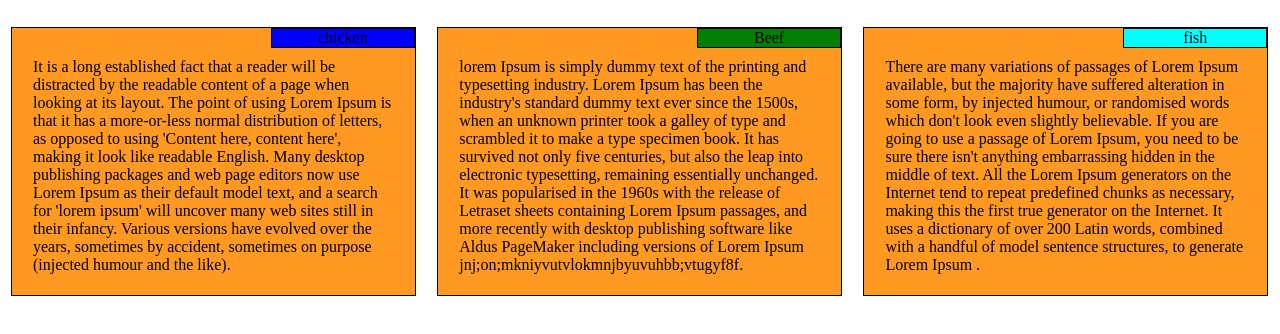
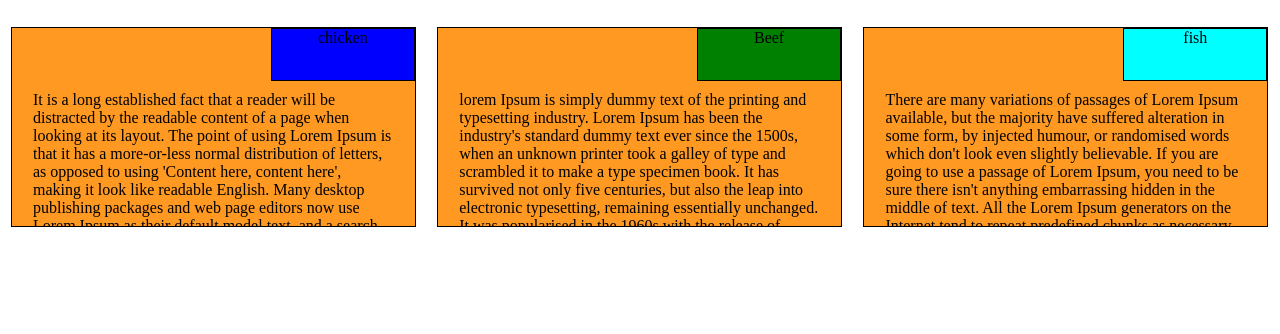
Before and after one commit to mohamed-kady/coursera-test, a plain HTML site: page module2-solution/index.html in a window 1280 px wide. Shown: the part 40-374 px from the top of the page. Drawn offline with Linux system fonts and the light colour scheme.

Commit message:
modification

```diff
--- a/module2-solution/style.css
+++ b/module2-solution/style.css
@@ -10,7 +10,7 @@ h1{margin-bottom: 30px;
 
 div{
     width: 95%;
-    height: 70%;
+    height: 200px;
     padding: 0px 5% 5% 5% ;
     margin-right: auto;
     margin-left: auto;
@@ -52,7 +52,7 @@ p{
 @media (max-width:767px ) {
 	.col-s-1
 {    float: left; }
-.col-s-1 {width: 100%}
+.col-s-1 {width: 100%; }
 }
 
 #chicken{ background-color: blue;  position: relative; left: 66%; right: 0;}
```
Lines whose indentation alone changed are shown as unchanged.
